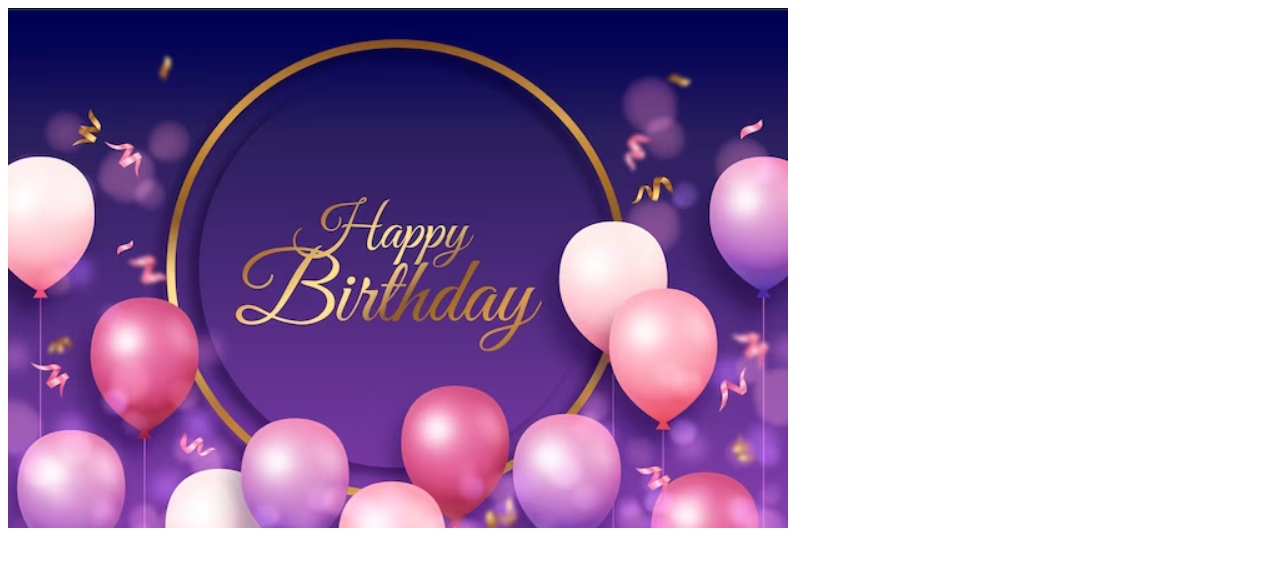
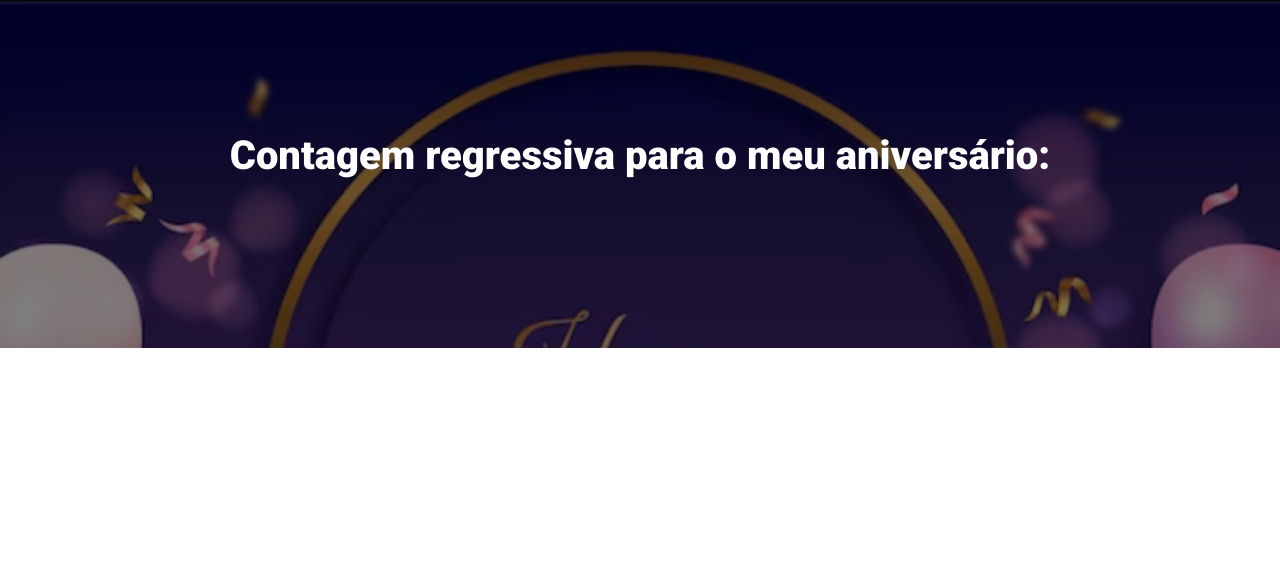
Before and after one commit to Thiago-Almeida23/countdown_parcel, a website built with Parcel: page src/index.html in a window 1280 px wide. Built offline with nearby package versions, Linux system fonts and the light colour scheme.

Commit message:
Criando o hero.

```diff
--- a/src/index.html
+++ b/src/index.html
@@ -4,10 +4,17 @@
     <meta charset="UTF-8">
     <meta name="viewport" content="width=device-width, initial-scale=1.0">
     <title>Document</title>
+    <link rel="preconnect" href="https://fonts.googleapis.com">
+    <link rel="preconnect" href="https://fonts.gstatic.com" crossorigin>
+    <link href="https://fonts.googleapis.com/css2?family=Roboto:wght@400;700;900&display=swap" rel="stylesheet">
     <link rel="stylesheet" href="styles/main.scss">
 </head>
 <body>
-    <img src="./images/happybirthday.png" alt="">
+    <header class="hero">
+        <div class="container">
+            <p class="hero__text">Contagem regressiva para o meu aniversário:</p>
+        </div>
+    </header>
 
     <script src="scripts/main.js"></script>
 </body>
--- /dev/null
+++ b/src/styles/_hero.scss
@@ -0,0 +1,42 @@
+.hero {
+    padding-top: 64px;
+    padding-bottom: 100px;
+    background-image: url(../images/happybirthday.png);
+    background-repeat: no-repeat;
+    background-size: cover;
+    position: relative;
+
+    .container {
+        position: relative;
+    }
+
+    &::before {
+        position: absolute;
+        top: 0;
+        left: 0;
+        width: 100%;
+        height: 100%;
+        background-color: #000;
+        content: '';
+        opacity: .5;
+    }
+
+    &__text {
+        padding-top: 64px;
+        padding-bottom: 64px;
+        font-size: 40px;
+        line-height: 56px;
+        font-weight: 800;
+        text-align: center;
+    }
+
+    @media (max-width: 640px) {
+        padding: 40px 0;
+
+        &__text {
+            font-size: 22px;
+            line-height: 24px;
+            margin: 24px 0;
+        }
+    }
+}
--- a/src/styles/main.scss
+++ b/src/styles/main.scss
@@ -0,0 +1,23 @@
+@use 'hero';
+
+* {
+    margin: 0;
+    padding: 0;
+    box-sizing: border-box;
+    font-family: Roboto, sans-serif;
+    color: #fff;
+}
+
+.container {
+    max-width: 960px;
+    width: 100%;
+    margin: 0 auto;
+
+    @media (max-width: 640px) {
+        max-width: 80%;
+    }
+
+    @media (max-width: 1024px) {
+        max-width: 90%;
+    }
+}
```
